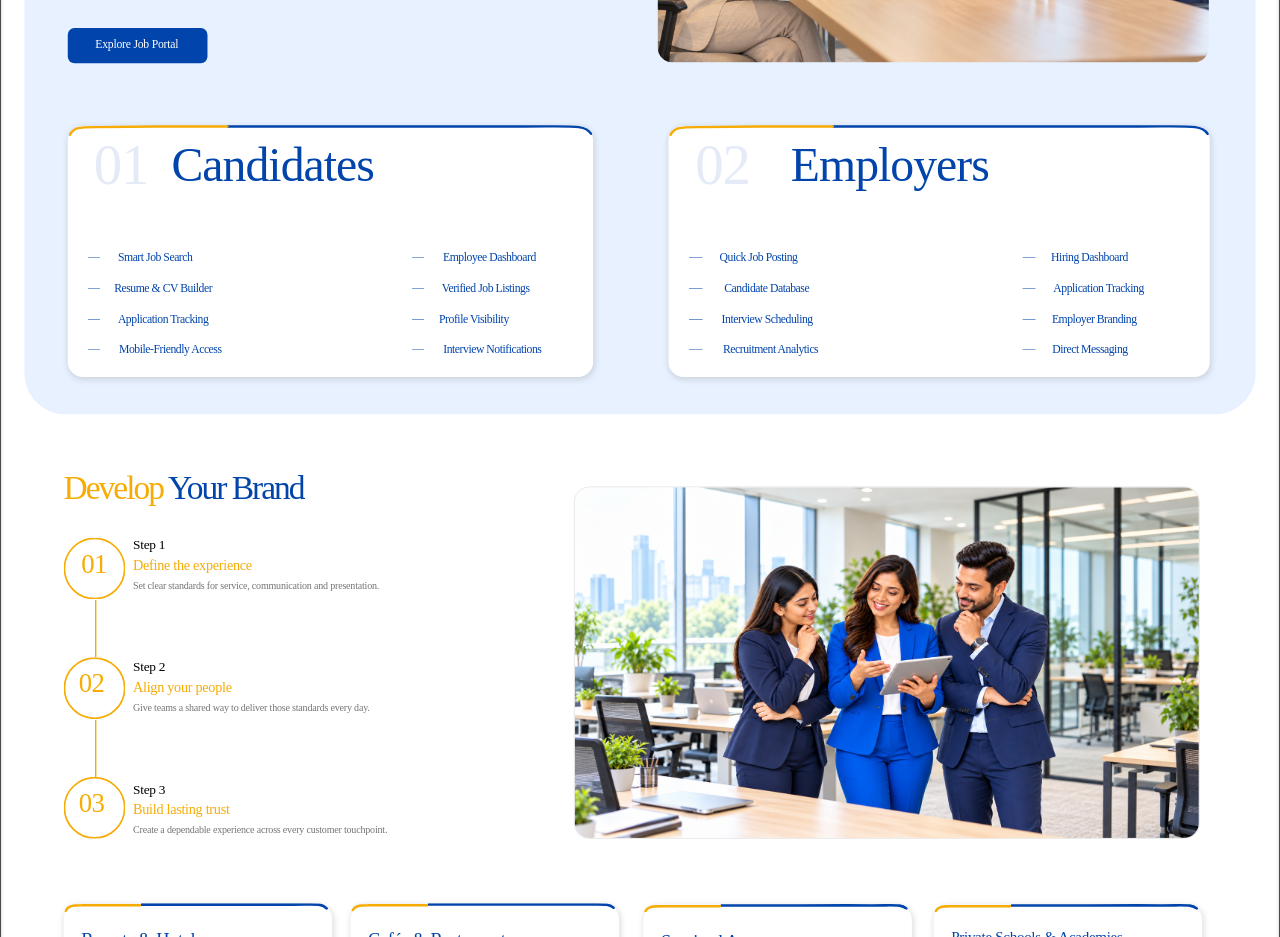
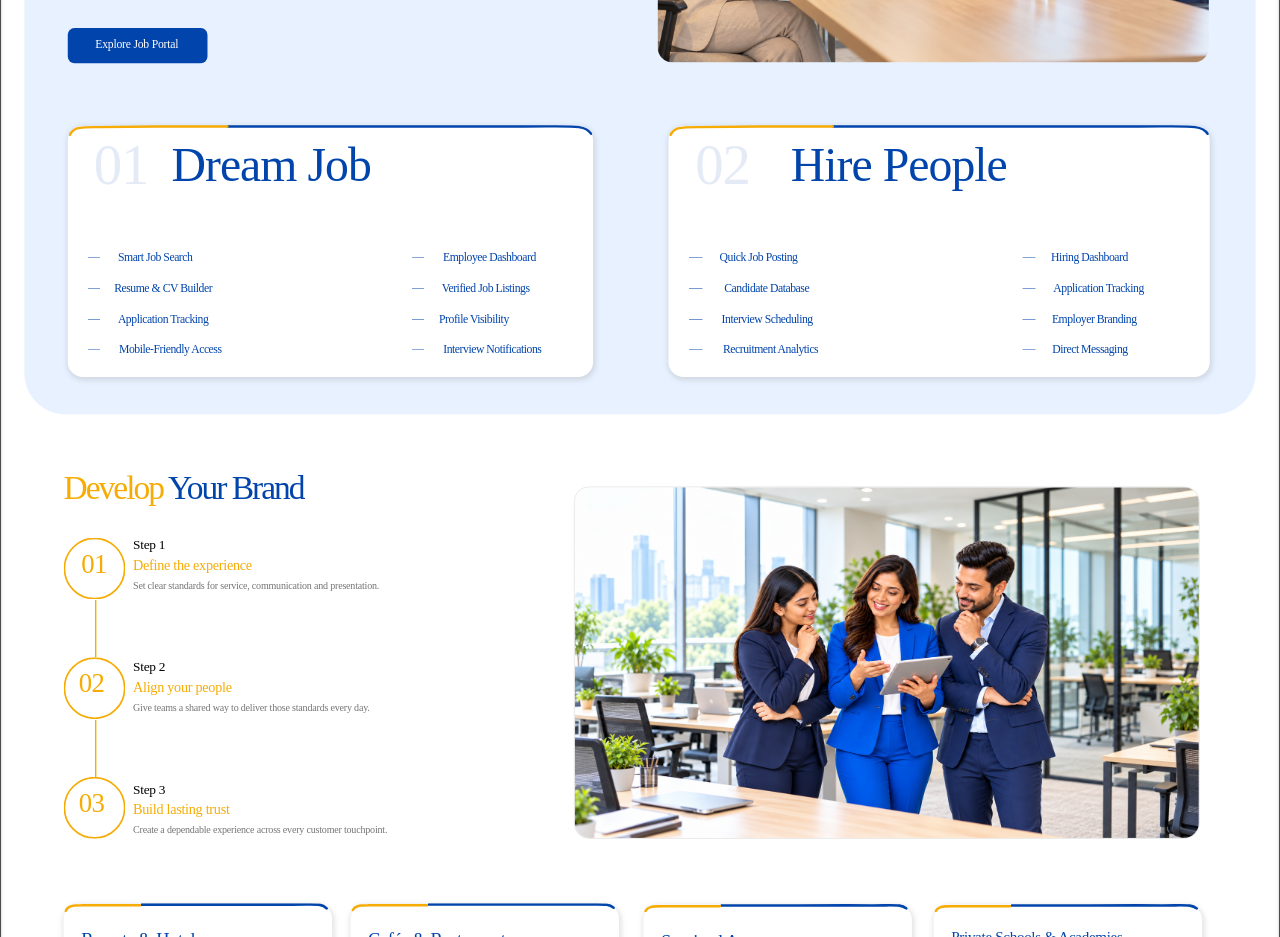
Before and after one commit to FarrukhHR/hrwala-sampl, a React (Vite) app in the folder HRWala/: page / in a window 1280 px wide. Shown: the part 1400-2337 px from the top of the page. Built offline with nearby package versions, Linux system fonts and the light colour scheme; the HTML template or start-up script is replaced by a standard one; a web font is replaced by a local one.

Commit message:
dream job

```diff
--- a/HRWala/src/App.tsx
+++ b/HRWala/src/App.tsx
@@ -239,7 +239,7 @@ function Desktop1({ className }: { className?: string }) {
         <div className="absolute contents left-[80px] top-[1823px]" data-node-id="118:121">
           <div className="absolute bg-white h-[299.746px] left-[80px] rounded-[18px] shadow-[1px_2px_6px_2px_rgba(146,144,144,0.25)] top-[1823.25px] w-[628px]" data-node-id="109:10" />
           <p className="[word-break:break-word] absolute font-['Poppins:Bold'] h-[51.154px] leading-[normal] left-[204px] not-italic text-[#0144ab] text-[57px] top-[1836.72px] tracking-[-1.14px] w-[380px]" data-node-id="109:12">
-            Candidates
+            Dream Job
           </p>
           <p className="[word-break:break-word] absolute font-['Poppins:Bold'] h-[110.843px] leading-[normal] left-[111px] not-italic opacity-10 text-[#0144ab] text-[68px] text-justify top-[1830.43px] tracking-[-1.36px] w-[166.294px]" data-node-id="109:14">
             01
@@ -333,7 +333,7 @@ function Desktop1({ className }: { className?: string }) {
         <div className="absolute contents left-[798px] top-[1823px]" data-node-id="118:122">
           <div className="absolute bg-white h-[299.746px] left-[798px] rounded-[18px] shadow-[1px_2px_6px_2px_rgba(146,144,144,0.25)] top-[1823.25px] w-[647px]" data-node-id="118:123" />
           <p className="[word-break:break-word] absolute font-['Poppins:Bold'] h-[51.154px] leading-[normal] left-[944.3px] not-italic text-[#0144ab] text-[57px] top-[1836.72px] tracking-[-1.14px] w-[391.497px]" data-node-id="118:124">
-            Employers
+            Hire People
           </p>
           <p className="[word-break:break-word] absolute font-['Poppins:Bold'] h-[110.843px] leading-[normal] left-[829.94px] not-italic opacity-10 text-[#0144ab] text-[68px] text-justify top-[1830.43px] tracking-[-1.36px] w-[171.325px]" data-node-id="118:125">
             02
```
